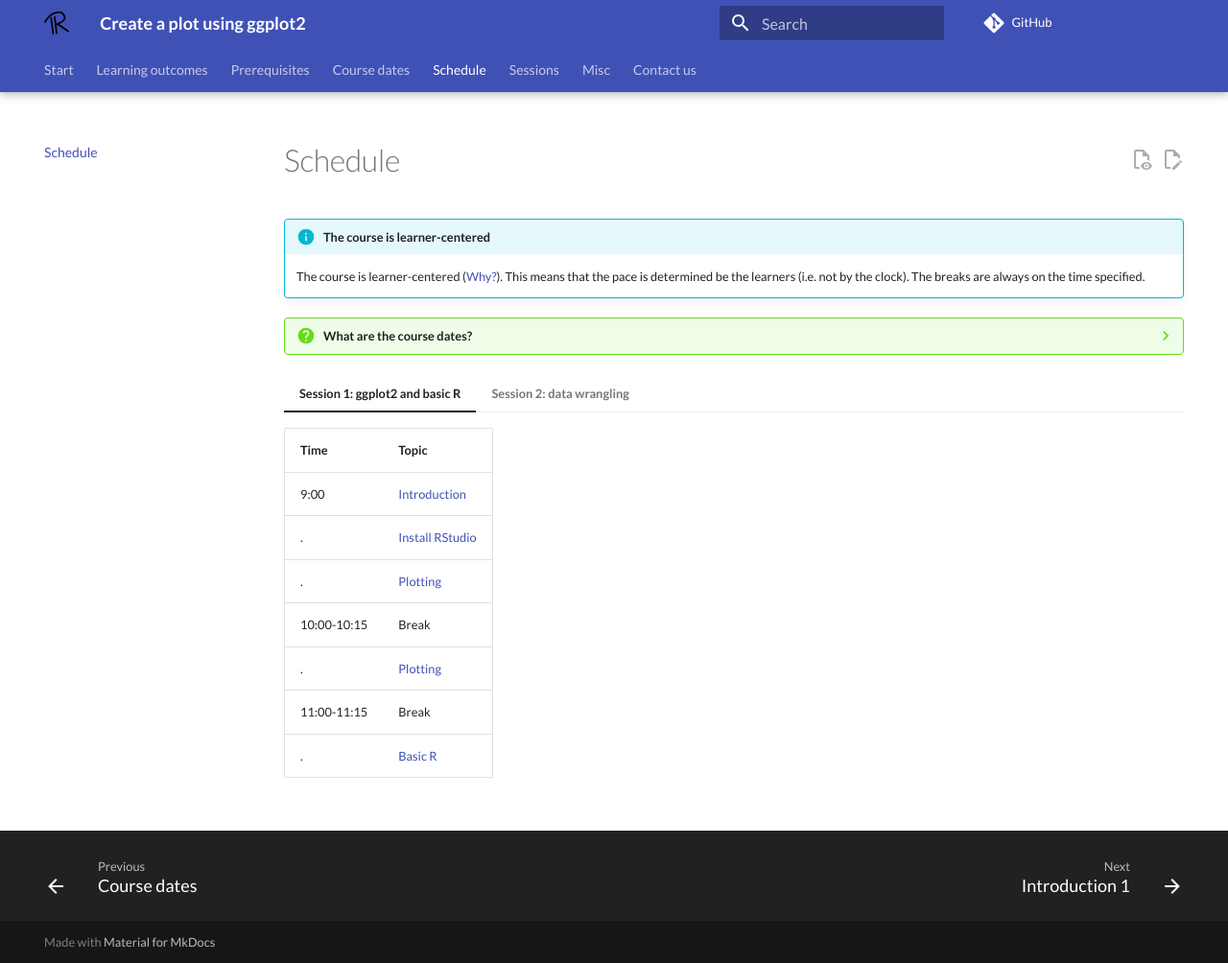
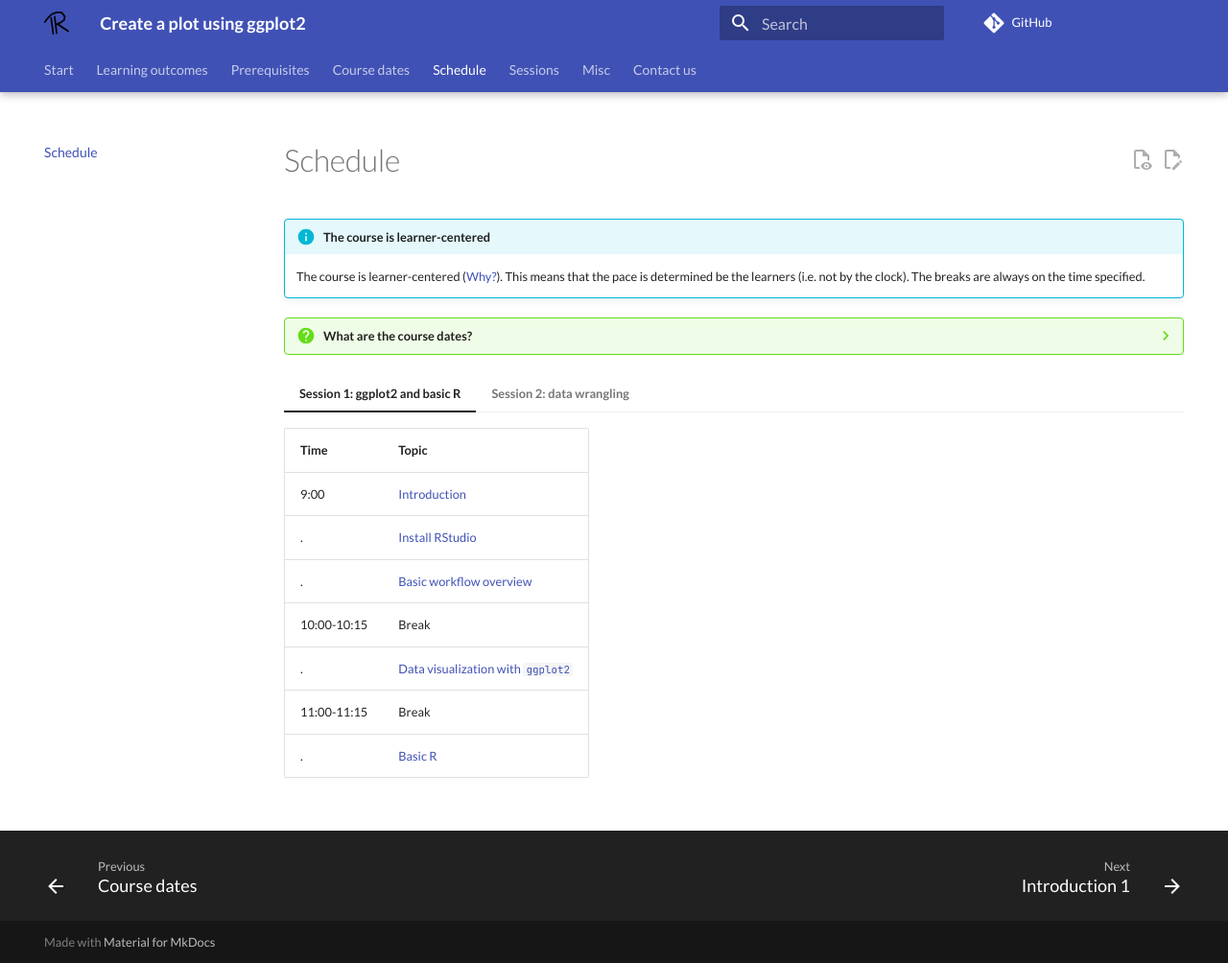
Before and after one commit to richelbilderbeek/create_plot_using_ggplot2_course, an MkDocs documentation site: the page built from docs/schedule.md, in a window 1280 px wide and 1004 px high. Shown: the whole window at 96% size. Built offline with MkDocs 1.6.1 and Material for MkDocs 9.7.7, drawn with Linux system fonts in a browser that asks for light colours; comment, search, counter and statistics services are not loaded.

Commit message:
Basic workflow first

```diff
--- a/docs/schedule.md
+++ b/docs/schedule.md
@@ -25,9 +25,9 @@
     ------------|-----------------------------------------------------------------
     9:00        | [Introduction](introduction_1/README.md)
     .           | [Install RStudio](install_rstudio/README.md)
-    .           | [Plotting](plotting/README.md)
+    .           | [Basic workflow overview](create_plot/README.md)
     10:00-10:15 | Break
-    .           | [Plotting](plotting/README.md)
+    .           | [Data visualization with `ggplot2`](plotting/README.md)
     11:00-11:15 | Break
     .           | [Basic R](basic_r/README.md)
 
--- a/mkdocs.yml
+++ b/mkdocs.yml
@@ -11,7 +11,7 @@
   - Sessions:
     - Introduction 1: introduction_1/README.md
     - Install RStudio: install_rstudio/README.md
-    - Create a plot: create_plot/README.md
+    - Basic workflow overview: create_plot/README.md
     - Plotting: plotting/README.md
     - Basic R: basic_r/README.md
     - Data import: data_import/README.md
```
Also changed, not shown: docs/create_plot/README.md (+1 -1 lines).
